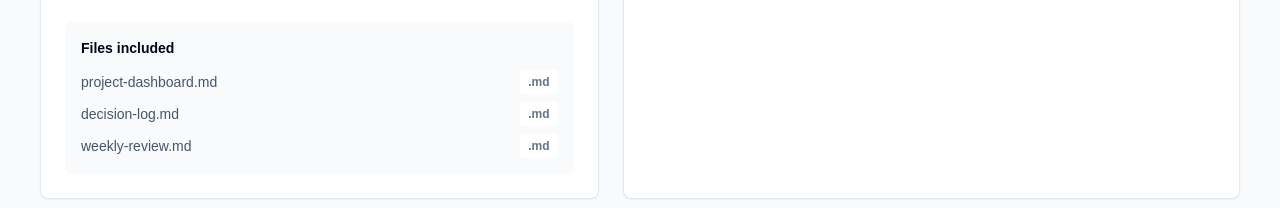
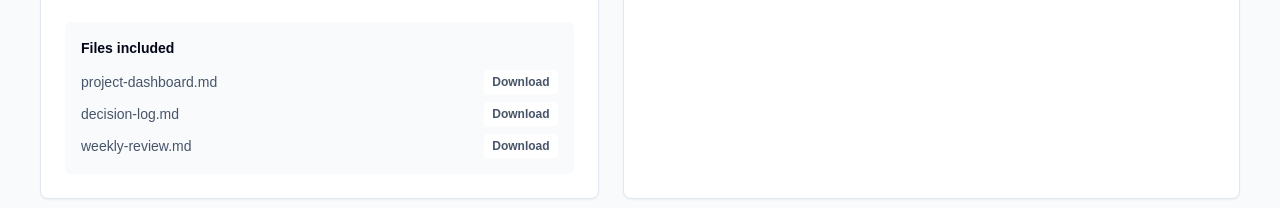
Before and after one commit to szp2005/tools-app, a Next.js app: page /obsidian-template-generator in a window 1280 px wide. Shown: the part 970-1178 px from the top of the page. Built offline with nearby package versions, Linux system fonts and the light colour scheme.

Commit message:
Add individual Obsidian template downloads

```diff
--- a/components/ObsidianTemplateGenerator.tsx
+++ b/components/ObsidianTemplateGenerator.tsx
@@ -2,6 +2,7 @@
 
 import { useMemo, useState } from "react";
 import {
+  buildObsidianTemplateFiles,
   buildObsidianTemplatePack,
   createTemplateFilename,
   obsidianScenarios,
@@ -14,11 +15,12 @@ export function ObsidianTemplateGenerator() {
   const [detailLevel, setDetailLevel] = useState<"lean" | "guided">("guided");
   const [copied, setCopied] = useState(false);
 
-  const selectedScenario =
-    obsidianScenarios.find((scenario) => scenario.id === scenarioId) ?? obsidianScenarios[0];
-
   const pack = useMemo(
     () => buildObsidianTemplatePack({ scenarioId, vaultName, detailLevel }),
+    [detailLevel, scenarioId, vaultName],
+  );
+  const templateFiles = useMemo(
+    () => buildObsidianTemplateFiles({ scenarioId, vaultName, detailLevel }),
     [detailLevel, scenarioId, vaultName],
   );
 
@@ -29,6 +31,19 @@ export function ObsidianTemplateGenerator() {
 
     anchor.href = url;
     anchor.download = createTemplateFilename({ scenarioId, vaultName, detailLevel });
+    document.body.append(anchor);
+    anchor.click();
+    anchor.remove();
+    window.URL.revokeObjectURL(url);
+  }
+
+  function downloadSingleFile(filename: string, body: string) {
+    const blob = new Blob([body], { type: "text/markdown;charset=utf-8" });
+    const url = window.URL.createObjectURL(blob);
+    const anchor = document.createElement("a");
+
+    anchor.href = url;
+    anchor.download = filename;
     document.body.append(anchor);
     anchor.click();
     anchor.remove();
@@ -125,10 +140,16 @@ export function ObsidianTemplateGenerator() {
           <div className="mt-6 rounded-md bg-slate-50 p-4">
             <p className="text-sm font-semibold text-slate-950">Files included</p>
             <ul className="mt-3 grid gap-2 text-sm text-slate-600">
-              {selectedScenario.files.map((file) => (
-                <li key={file} className="flex items-center justify-between gap-3">
-                  <span>{file}</span>
-                  <span className="rounded bg-white px-2 py-1 text-xs font-semibold text-slate-500">.md</span>
+              {templateFiles.map((file) => (
+                <li key={file.filename} className="flex items-center justify-between gap-3">
+                  <span>{file.filename}</span>
+                  <button
+                    type="button"
+                    onClick={() => downloadSingleFile(file.filename, file.body)}
+                    className="rounded bg-white px-2 py-1 text-xs font-semibold text-slate-600 transition hover:text-slate-950"
+                  >
+                    Download
+                  </button>
                 </li>
               ))}
             </ul>
--- a/lib/obsidianTemplates.ts
+++ b/lib/obsidianTemplates.ts
@@ -12,6 +12,11 @@ export type TemplatePackOptions = {
   scenarioId: ObsidianScenarioId;
   vaultName: string;
   detailLevel: "lean" | "guided";
+};
+
+export type ObsidianTemplateFile = {
+  filename: string;
+  body: string;
 };
 
 export const obsidianScenarios: ObsidianScenario[] = [
@@ -46,7 +51,7 @@ export function buildObsidianTemplatePack(options: TemplatePackOptions) {
   const scenario = getObsidianScenario(options.scenarioId);
   const vaultName = sanitizeVaultName(options.vaultName);
   const detailLevel = options.detailLevel;
-  const sections = buildScenarioSections(scenario.id, vaultName, detailLevel);
+  const sections = buildObsidianTemplateFiles(options);
 
   return [
     `# ${scenario.name} template pack`,
@@ -73,11 +78,19 @@ export function createTemplateFilename(options: TemplatePackOptions) {
   )}-template-pack.md`;
 }
 
+export function buildObsidianTemplateFiles(options: TemplatePackOptions): ObsidianTemplateFile[] {
+  return buildScenarioSections(
+    options.scenarioId,
+    sanitizeVaultName(options.vaultName),
+    options.detailLevel,
+  );
+}
+
 function buildScenarioSections(
   scenarioId: ObsidianScenarioId,
   vaultName: string,
   detailLevel: "lean" | "guided",
-) {
+): ObsidianTemplateFile[] {
   const guided = detailLevel === "guided";
 
   if (scenarioId === "academic") {
```
Also changed, not shown: 1 other file (tests, documents, lock files or other folders).
